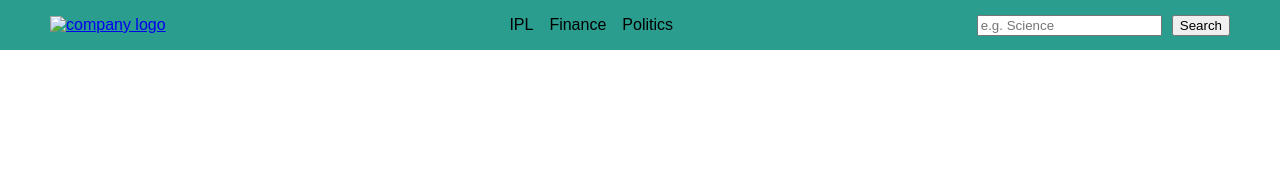
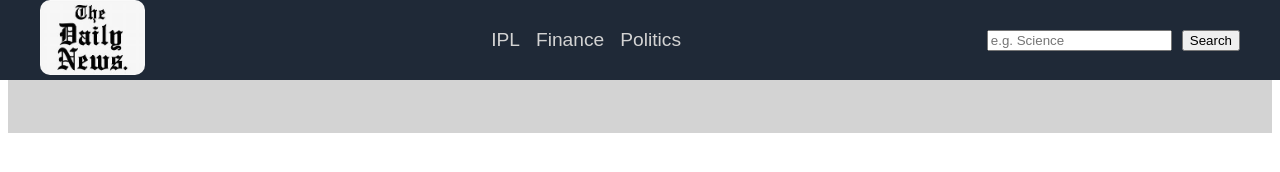
Before and after one commit to Sim2739/Daily-News, a website: page public/index.html in a window 1280 px wide. Drawn offline with Linux system fonts and the light colour scheme; no server answers.

Commit message:
Improved CSS

```diff
--- a/public/index.html
+++ b/public/index.html
@@ -11,7 +11,7 @@
     <nav>
         <div class="main-nav flex container">
             <a href="#" onclick="reload()">
-                <img src="" alt="company logo">
+                <img src="company_logo.jfif" alt="company logo" id="logo">
             </a>
 
         <div class="nav-links">
--- a/public/style.css
+++ b/public/style.css
@@ -21,7 +21,7 @@ body{
 
 p{
     font-family: "Roboto", sans-serif;
-    color: var(--secondary-text-color);
+    color: black;
     line-height: 1.4rem;
 
 }
@@ -31,7 +31,7 @@ ul{
 }
 
 .container{
-   max-width: 1180px;
+   max-width: 1200px;
    margin-inline: auto;
    overflow:hidden;
 
@@ -44,12 +44,14 @@ ul{
 }
 
 nav{
-    background-color: var(--secondary-text-color);
+    background-color: #1F2937;
+    font-size:larger;
     position: fixed;
     left:0;
     right: 0;
     top: 0;
     z-index: 99;
+    color: lightgray;
 
 
 }
@@ -69,10 +71,10 @@ ul{
 }
 
 .hover-link:hover{
-    color: beige
+    color: #F59E0B;
 }
 .hover-link:active{
-color: white;
+color: #F59E0B;
 }
 
 .nav-item.active {
@@ -80,25 +82,31 @@ color: white;
 }
 
 .search-bar{
-    height: 32px;
+    height: 20px;
     display: flex;
     align-items: center;
     gap: 10px;
+    border-radius: 10px;
+}
+
+.search-text{
+    border-radius: 10px;
 }
 
 main{
-    padding-block: 20px;
-    margin: 40px;
+
     margin-top: 80px;
+    background-color:lightgrey;
 
 
 }
 
 .cards-container{
-    justify-content: space-between;
-    align-items: start;
-    flex-wrap: wrap;
-    row-gap: 20px;
+    display: grid;
+    grid-template-columns: repeat(auto-fit, minmax(300px, 1fr));
+    gap:24px;
+    justify-content: center;
+    padding: 3ch;
 }
 
 
@@ -107,14 +115,23 @@ main{
 .card{
     width: 360px;
     cursor: pointer;
+    padding: 2ch;
+    border-radius: 20px;
+
 
 }
 
 .card-header img{
     width: 360px;
+    border-radius: 10px;
 }
 
 .card:hover {
-    box-shadow: 1px 2px 8px #2A9D8F;
-    transform: translateY(-2px)
+  box-shadow: 1px 2px 8px black;
+  transform: translateY(-1px);
 }
+
+#logo{
+    height: 75px;
+    border-radius: 10px;
+}
```
Also changed, not shown: public/company_logo.jfif (added).
